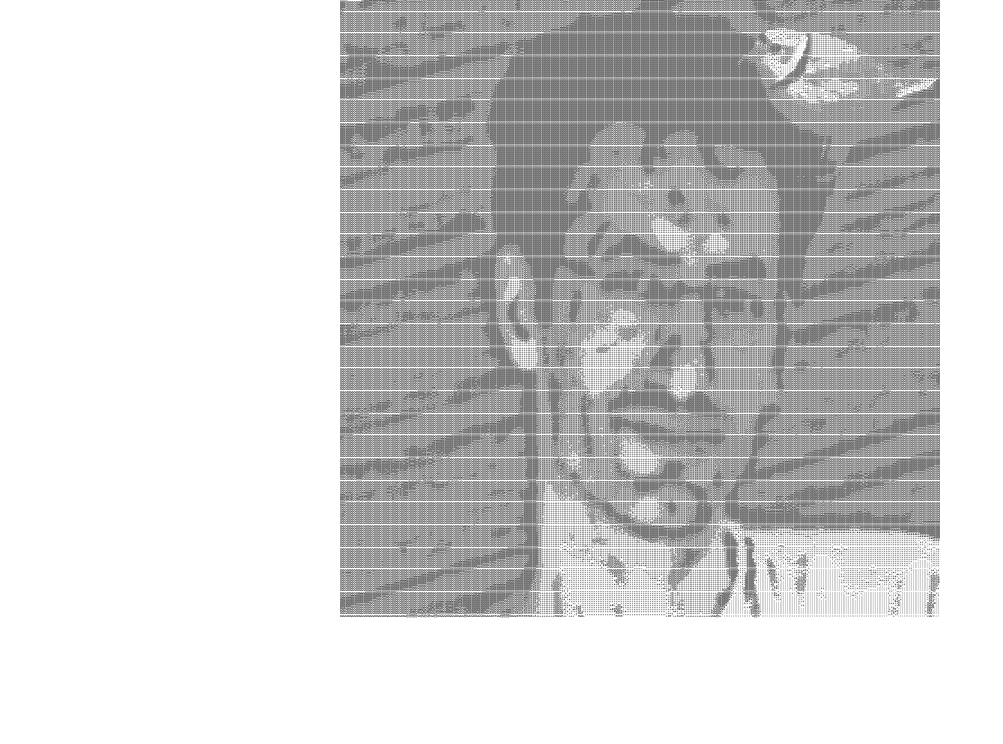
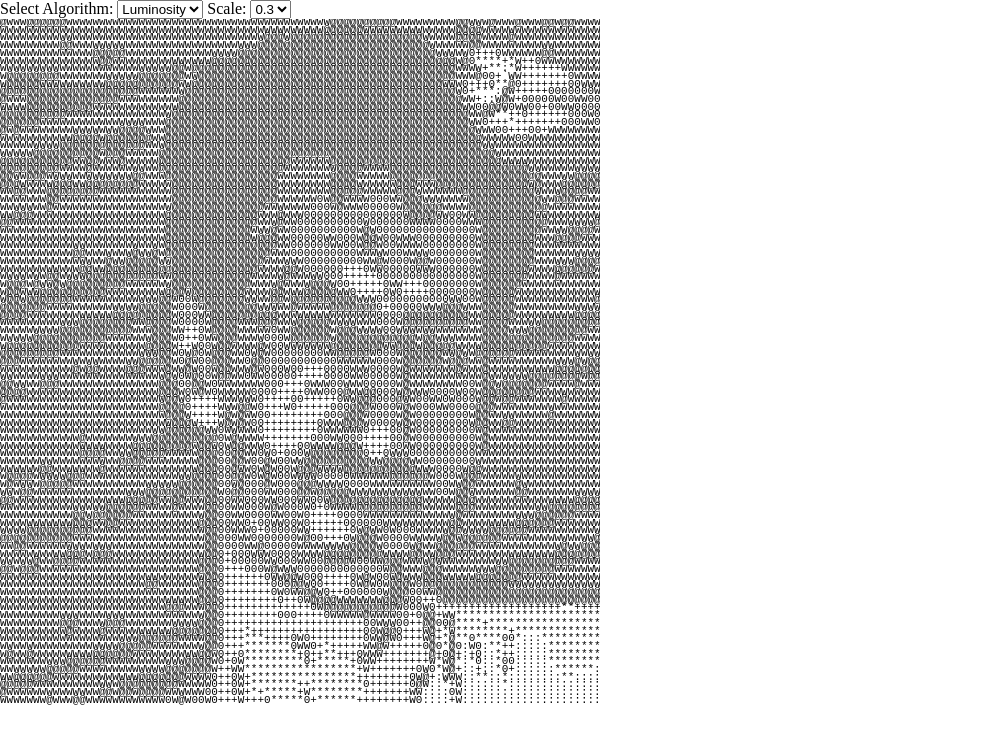
Before and after one commit to AvnerCohen/img2ascii-node, a website: page public/test.html in a window 1280 px wide. Shown: the top 744 px of the page, without its empty margins (0-1003 px from the left). Drawn offline with Linux system fonts and the light colour scheme.

Commit message:
initial setup and testing

```diff
--- a/public/test.html
+++ b/public/test.html
@@ -3,25 +3,29 @@
 
     <head>
         <title>
-            testing
+            Img2Ascii - Node
         </title>
         <style>
-            /*Some styles*/
-            * {margin: 0; padding: 0;}
-            body { text-align: center;}
-            #ascii { font-family: monospace; font-size: 3px; line-height: 70%; }
-            #sprite{ display: none; }
-            #container { overflow: hidden; display: inline-block;width:600px}
+            /*Some styles*/ * {margin: 0; padding: 0;}
+            #ascii { font-family: monospace; font-size: 11px; line-height: 70%; }
+            #hidden_image{display: none; }
+            #container { overflow: hidden; display: block;width:600px;}
+
         </style>
         <script>
                         window.onload = function() {
+                    execute();
+                }
+
+                function execute() {
                     //some variables
+                    var scale = document.getElementById("scale").value;
                     var r, g, b, gray;
                     var character, line = "";
-    //sprite stuff
-    var sprite = document.getElementById("sprite");
-    var W = sprite.width;
-    var H = sprite.height;
+                    //hidden_image stuff
+                    var hidden_image = document.getElementById("hidden_image");
+                    var W = hidden_image.width;
+                    var H = hidden_image.height;
 
                     //temporary canvas for pixel processing
                     var tcanvas = document.createElement("canvas");
@@ -32,7 +36,9 @@
                     tc.fillStyle = "white";
                     tc.fillRect(0, 0, W, H);
                     //drawing the image on the canvas
-    tc.drawImage(sprite, 0, 0, W, H);
+                    tc.drawImage(hidden_image, 0, 0, W * scale, H * scale);
+
+                    var algo = document.getElementById("sel-algo").value;
 
                     //accessing pixel data
                     var pixels = tc.getImageData(0, 0, W, H);
@@ -40,17 +46,18 @@
                     //every pixel gives 4 integers -> r, g, b, a
                     //so length of colordata array is W*H*4
                     var ascii = document.getElementById("ascii");
+                    //reset
+                    ascii.innerHTML = "";
+
+
                     for (var i = 0; i < colordata.length; i = i + 4) {
                         r = colordata[i];
                         g = colordata[i + 1];
                         b = colordata[i + 2];
-        //converting the pixel into grayscale
-        gray = r * 0.2126 + g * 0.7152 + b * 0.0722;
-        //overwriting the colordata array with grayscale values
-        //colordata[i] = colordata[i+1] = colordata[i+2] = gray;
-        //text for ascii art.
-        //blackish = dense characters like "W", "@"
-        //whitish = light characters like "`", "."
+
+                        var gray = getGray(r, g, b, algo);
+
+
                         if (gray > 250) character = " "; //almost white
                         else if (gray > 230) character = "`";
                         else if (gray > 200) character = ":";
@@ -76,11 +83,79 @@
                     ascii.style.marginLeft = "0";
 
                 }
+
+                function getGray(r, g, b, algo) {
+                    var gray = 0;
+                    switch (algo) {
+                    case "algo1":
+                        gray = r * 0.2126 + g * 0.7152 + b * 0.0722;
+                        break;
+                    case "algo2":
+                        gray = (r + g + b) / 3
+                        break;
+                    case "algo3":
+                        gray = (Math.max(r, g, b) + Math.min(r, g, b)) / 2;
+                        break;
+                    }
+                    return gray;
+                }
         </script>
     </head>
 
     <body>
-        <img src="test_image.jpeg" id="sprite"/>
+        <img src="test_image.jpeg" id="hidden_image" />
+        <span>
+            <label>Select Algorithm:</label>
+            <select id="sel-algo" class="sel" onchange="execute();">
+                <option value="algo1">
+                    Luminosity
+                </option>
+                <option value="algo2">
+                    Average
+                </option>
+                <option value="algo3">
+                    Lightness
+                </option>
+            </select>
+        </span>
+        <span>
+            <label>Scale:</label>
+            <select id="scale" class="sel" onchange="execute();">
+                <option value="0.1">
+                    0.1
+                </option>
+                <option value="0.2">
+                    0.2
+                </option>
+                <option value="0.3"  selected="true">
+                    0.3
+                </option>
+                <option value="0.4">
+                    0.4
+                </option>
+                <option value="0.5">
+                    0.5
+                </option>
+                <option value="0.6">
+                    0.6
+                </option>
+                <option value="0.7">
+                    0.7
+                </option>
+                <option value="0.8">
+                    0.8
+                </option>
+                <option value="0.9">
+                    0.9
+                </option>
+                <option value="1">
+                    1
+                </option>
+                <option value="2">
+                    2
+                </option>
+            </select>
+      </span>
         <div id="container">
             <!-- The ascii art comes in the pre tag below -->
             <pre id="ascii">
```
Also changed, not shown: package.json (+5 -7 lines). Lines whose indentation alone changed are shown as unchanged.
